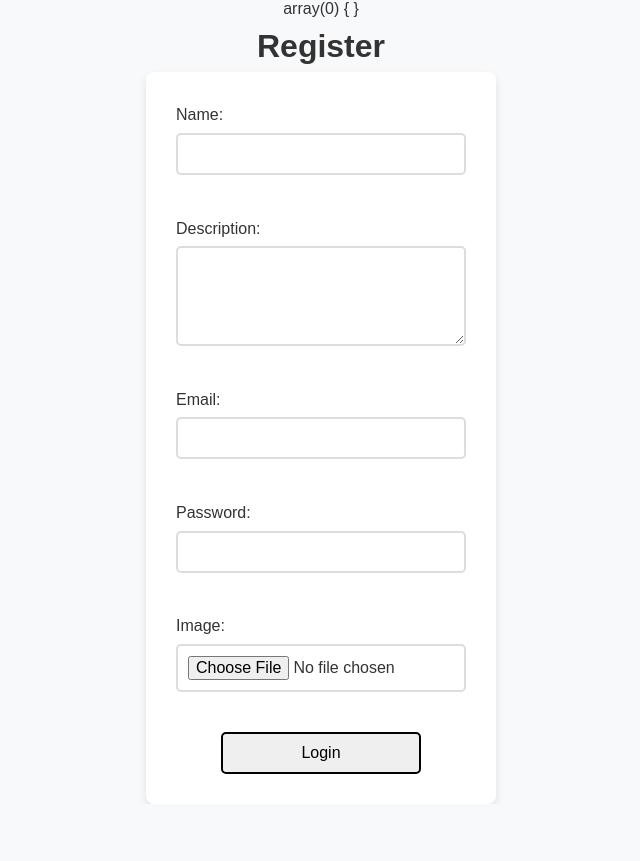
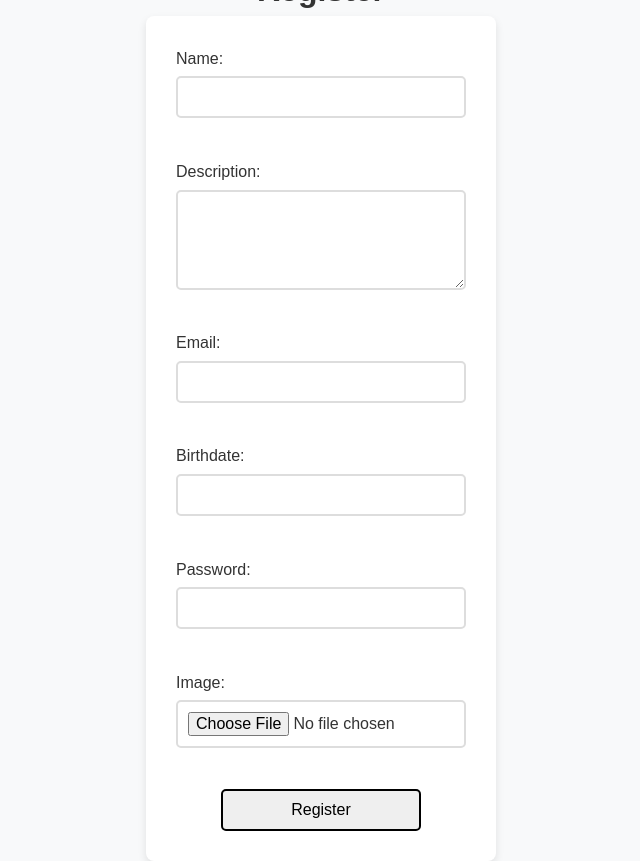
Before and after one commit to Rommel05/e-commerce, a PHP site: page /register.php in a window 1280 px wide. Shown: the whole page, without its empty margins (319-959 px from the left). Before the commit the page ends 804 px from the top, so only its background shows below. Run offline with PHP 8.4, Linux system fonts and the light colour scheme; some libraries are stand-ins or nearby versions.

Commit message:
datepeaker

```diff
--- a/register.php
+++ b/register.php
@@ -10,6 +10,10 @@
     <meta name="viewport" content="width=device-width, initial-scale=1.0">
     <title>Document</title>
     <link rel="stylesheet" href="assets/css/register-style.css">
+    <link rel="stylesheet" href="https://code.jquery.com/ui/1.14.1/themes/base/jquery-ui.css">
+    <script src="https://ajax.googleapis.com/ajax/libs/jquery/3.7.1/jquery.min.js"></script>
+    <script src="https://code.jquery.com/ui/1.14.1/jquery-ui.js"></script>
+    <script src="script.js"></script>
 </head>
 <body>
     <?php
@@ -28,13 +32,27 @@
         <label for="email">Email: </label>
         <input type="email" name="email" id="email">
         <br>
+        <label for="birthdate">Birthdate: </label>
+        <input type="text" name="birthdate" id="birthdate">
+        <br>
         <label for="password">Password: </label>
         <input type="password" name="password" id="password">
         <br>
         <label for="image">Image: </label>
         <input type="file" name="image" id="image">
         <br>
-        <input type="submit" value="Login">
+        <input type="submit" value="Register">
     </form>
+
+    <script>
+        $( function() {
+            $( "#birthdate" ).datepicker({
+                changeMonth: true,
+                changeYear: true,
+                dateFormat: "yy-mm-dd",
+            });
+        } );
+  </script>
+
 </body>
 </html>
--- a/src/registerData.php
+++ b/src/registerData.php
@@ -13,6 +13,7 @@ $name = isset($_POST['name']) ? mysqli_real_escape_string($conn, $_POST['name'])
 $email = isset($_POST['email']) ? mysqli_real_escape_string($conn, trim($_POST['email'])) : null;
 $password = isset($_POST['password']) ? mysqli_real_escape_string($conn, $_POST['password']) : null;
 $description = isset($_POST['description']) ? mysqli_real_escape_string($conn, $_POST['description']) : null;
+$date = isset($_POST['birthdate']) ? mysqli_real_escape_string($conn, $_POST['birthdate']) : null;
 $image = $_FILES['image'] ?? null;
 
 if (isset($image) && $image['error'] == UPLOAD_ERR_OK) {
@@ -55,7 +56,7 @@ if (empty($errors)) {
 
     $secure_password = password_hash($password, PASSWORD_BCRYPT, ['cost' => 10]);
 
-    $insert = "INSERT INTO users (username, description, email, password, image) VALUES ('$name', '$description', '$email','$secure_password', '$nameImage')";
+    $insert = "INSERT INTO users (username, description, birthdate, email, password, image) VALUES ('$name', '$description', '$date','$email','$secure_password', '$nameImage')";
 
     if ($query = mysqli_query($conn, $insert)) {
         /*$_SESSION['name'] = $name;
```
